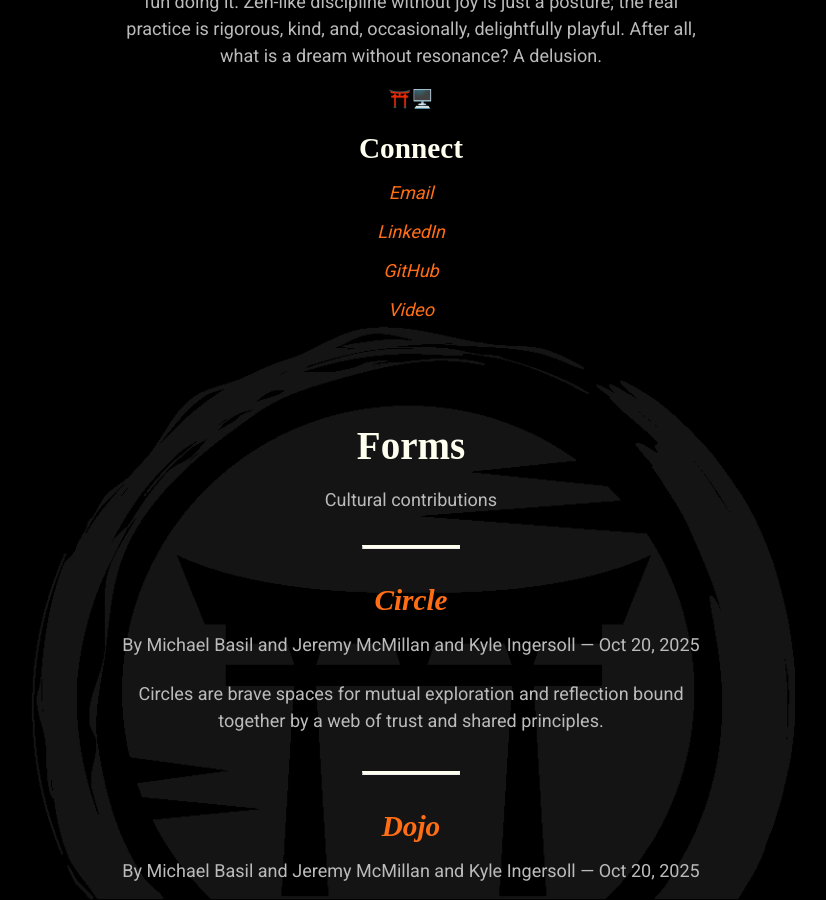
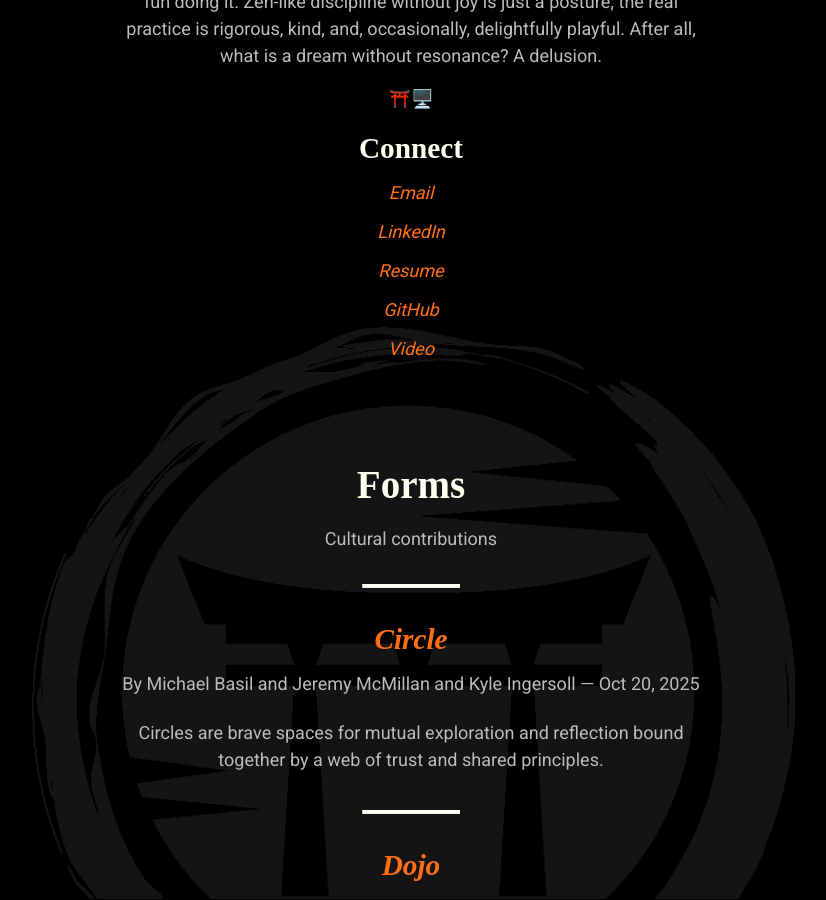
Before and after one commit to mindset-dojo/mindset-dojo.github.io, a Jekyll site: the page built from _authors/kyle-ingersoll.md, in a window 1280 px wide and 900 px high, scrolled down 1559 px. Shown: the whole window, without its empty margins (229-1055 px from the left). Built offline with Jekyll 4.4.1, drawn with Linux system fonts in a browser that asks for light colours; some web fonts are replaced.

Commit message:
feat(kyle-ingersoll): add resume to author profile.

```diff
--- a/_authors/kyle-ingersoll.md
+++ b/_authors/kyle-ingersoll.md
@@ -36,6 +36,7 @@
 
   - [Email](mailto:kyle.ingersoll@dojo.center)
   - [LinkedIn](https://www.linkedin.com/in/kyle-ingersoll)
+  - [Resume](https://docs.google.com/document/d/1Td_lG11bPvTlavuiQBKHYEE9l2SuLBQm/edit?usp=sharing&ouid=100774120019107734935&rtpof=true&sd=true)
   - [GitHub](https://github.com/Computer8543)
   - [Video](https://calendly.com/college1b7e/30min)
 ---
```
